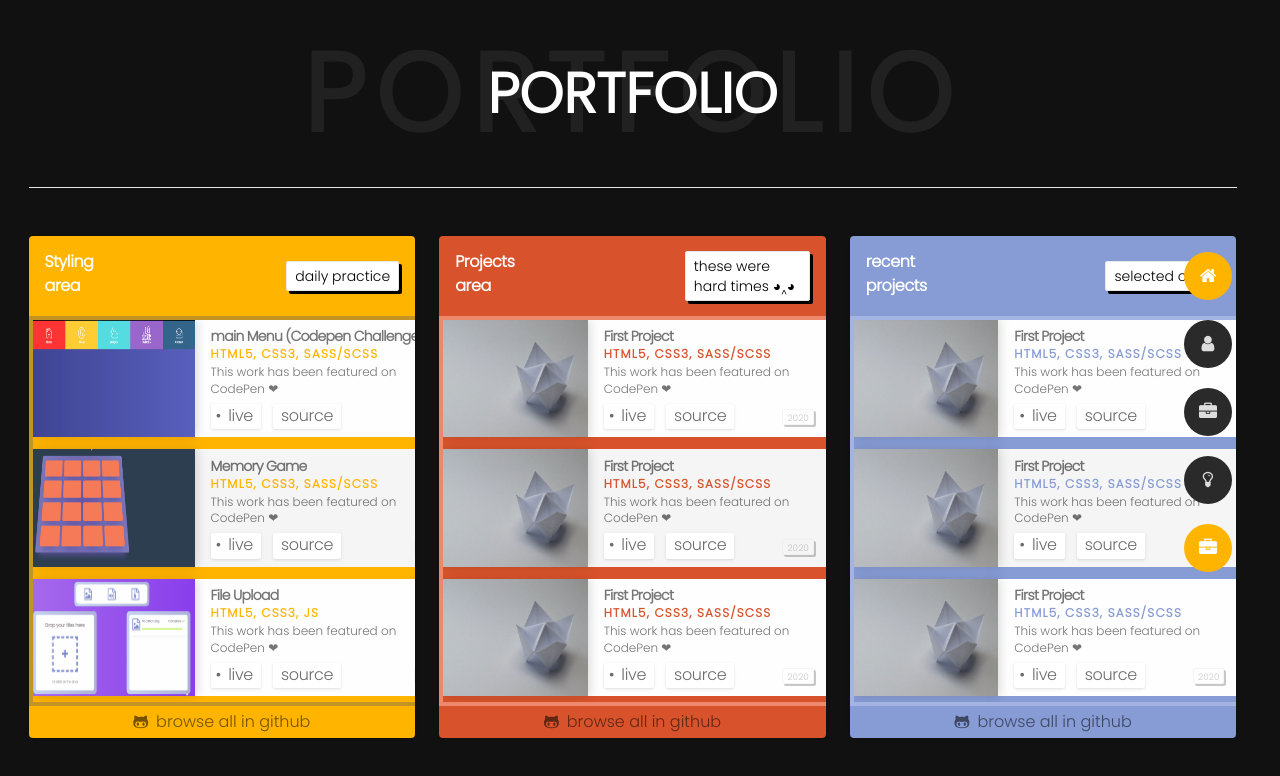
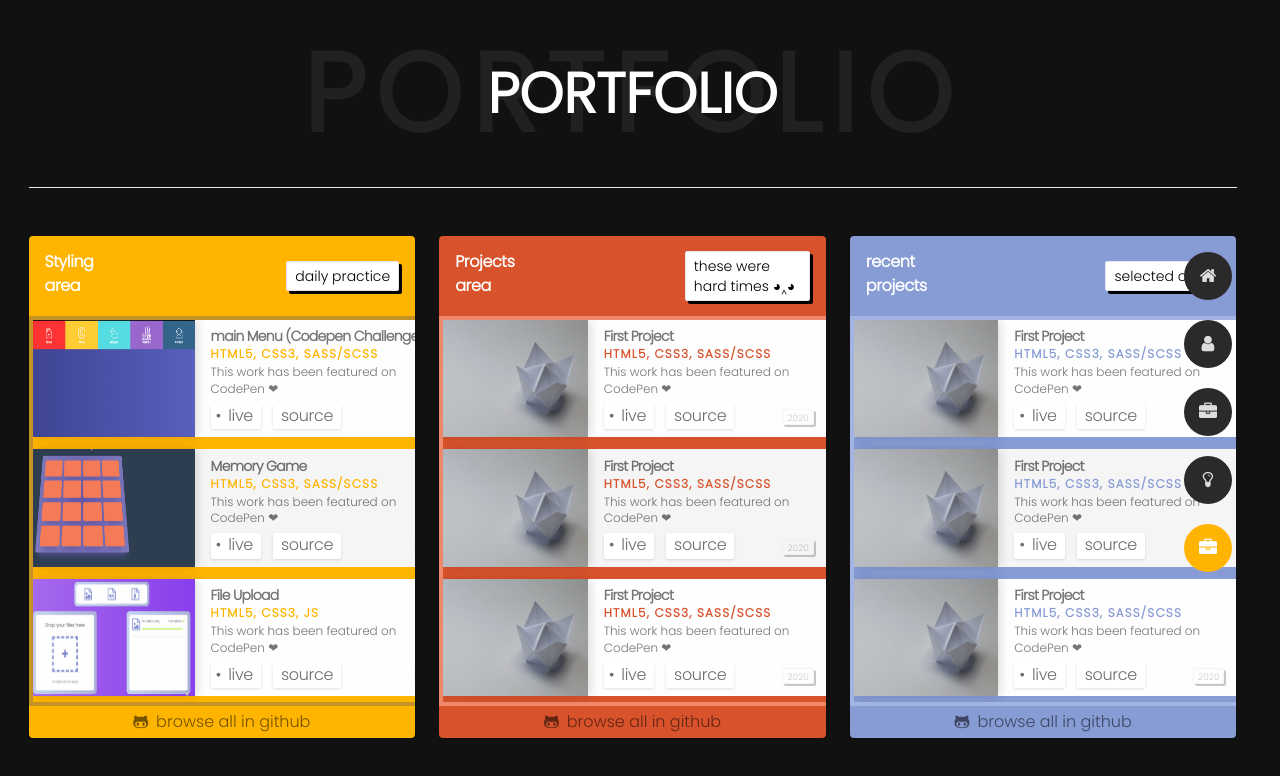
Before and after one commit to MohamedAymanNeo/portfolio, an Angular app: page /portfolio in a window 1280 px wide. Shown: the top 776 px of the page. Built offline with nearby package versions, Linux system fonts and the light colour scheme.

Commit message:
fix routing

```diff
--- a/src/app/layout/components/header/header.component.html
+++ b/src/app/layout/components/header/header.component.html
@@ -2,7 +2,7 @@
 <header class="header" id="navbar-collapse-toggle">
   <!-- Fixed Navigation Starts -->
   <ul class="icon-menu d-none d-lg-block">
-      <li class="icon-box" routerLinkActive="active" *ngFor="let item of links">
+      <li class="icon-box" routerLinkActive="active" [routerLinkActiveOptions]="{exact:true }" *ngFor="let item of links">
         <!-- <img src="{{item.icon}}" alt=""> -->
           <i class="{{item.icon}}"></i>
           <a class="linkText" routerLink="{{item.link}}">
@@ -19,7 +19,7 @@
           <span></span>
           <span></span>
           <ul class="list-unstyled" id="menu">
-              <li routerLinkActive="active" *ngFor="let item of links">
+              <li routerLinkActive="active" [routerLinkActiveOptions]="{exact:true  }" *ngFor="let item of links">
                 <a routerLink="{{item.link}}">
                     <!-- <img src="{{item.icon}}" alt=""> -->
                   <i class="{{item.icon}}"></i>
--- a/src/app/layout/layout-routing.module.ts
+++ b/src/app/layout/layout-routing.module.ts
@@ -11,6 +11,7 @@ const routes: Routes = [
   {
     path: '',
     component: LayoutComponent,
+
     children: [
       // {
       //   path: '',
```
